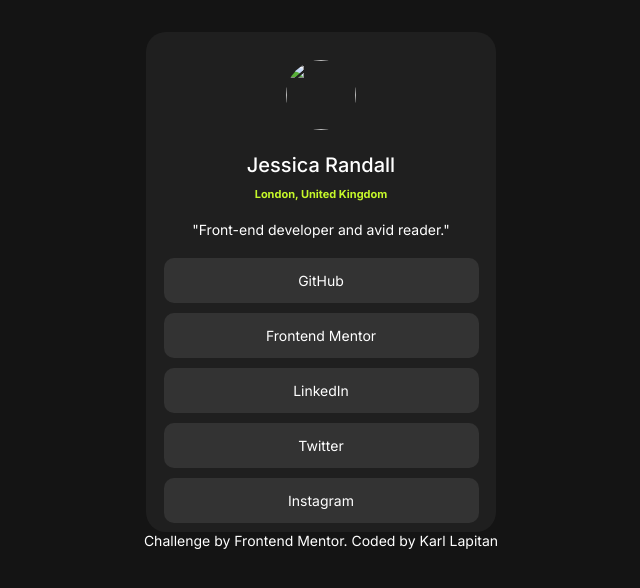
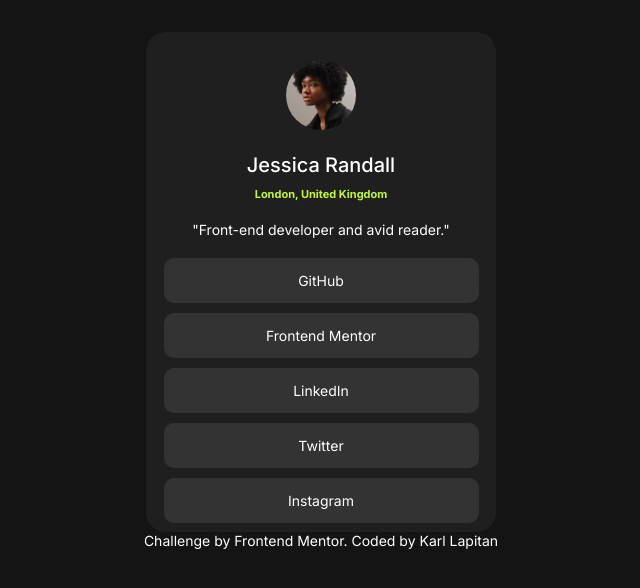
Before and after one commit to KLapitan/social-linksfrontendMentor, a plain HTML site: page index.html in a window 1280 px wide. Shown: the part 110-698 px from the top of the page, without its empty margins (319-959 px from the left). Drawn offline with Linux system fonts and the light colour scheme; the site is published under a folder, as on GitHub Pages, so addresses that start at the root find nothing.

Commit message:
Update index.html

```diff
--- a/index.html
+++ b/index.html
@@ -18,7 +18,7 @@
 <main id="container">
 <div id="Upper-template">
   <div id="photo-wrapper">
-    <img src="/images/avatar-jessica.jpg" alt-"jessica">
+    <img src="./images/avatar-jessica.jpg" alt="jessica">
   </div>
   <div class="name-text">
    <h3>Jessica Randall</h3>
```
